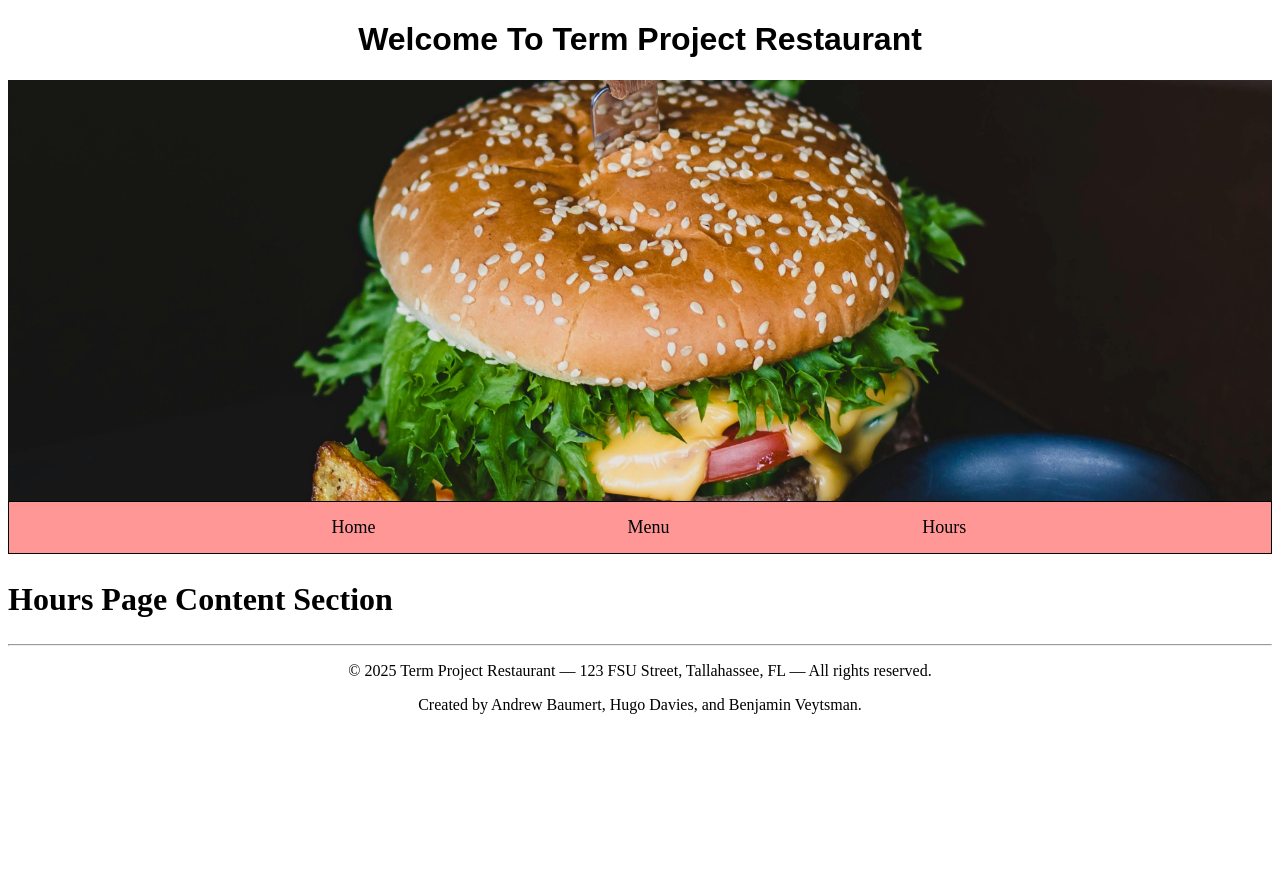
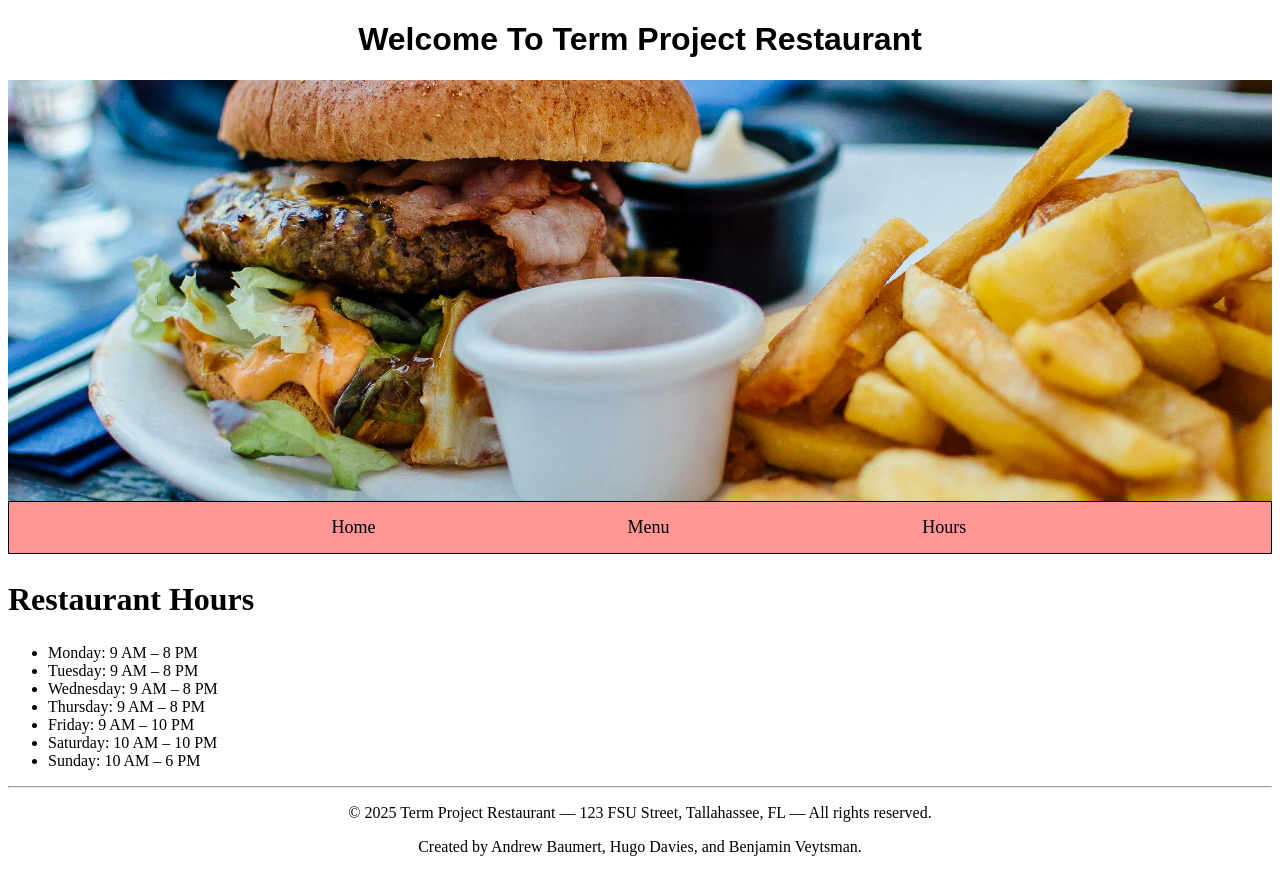
Before and after one commit to andrewbaumert7301/Term_Project, a plain HTML site: page hours.html in a window 1280 px wide. Before the commit the page ends 800 px from the top, so only its background shows below. Drawn offline with Linux system fonts and the light colour scheme.

Commit message:
Update hours.html
replaced placeholder content section with Restaurant Hours

```diff
--- a/hours.html
+++ b/hours.html
@@ -26,14 +26,15 @@
         </nav>
 
         <!-- This is the Content section of the page. it is different for each page -->
-        <section class="contentSection">
-            <h1>Hours Page Content Section</h1> <!-- Change this text later -->
-            <!-- The content section on the hours page should include the working hours of the restaurant. Also, based
-            on the working hours you mention in this page, your page should tell the visitor if the restaurant
-            is currently open or closed. For instance, if the restaurant is closed on Sunday mornings and a
-            user visitsthe hours page at 11:00 am on a Sunday, they should see a message telling them that the
-            restaurant is closed. -->
-        </section>
+       <section class="contentSection">
+            <h1>Restaurant Hours</h1>
+
+         <!-- JavaScript will dynamically insert the weekly hours here -->
+       <div id="hours-box"></div>
+                </section>
+
+        <!-- Load JavaScript AFTER the content -->
+        <script src="script.js"></script>
 
         <!-- This is the footer section which shows the copyright notice, address of the restaurant and any other information -->
         <footer>
```
